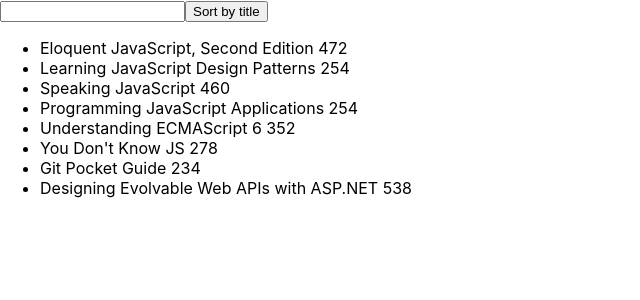
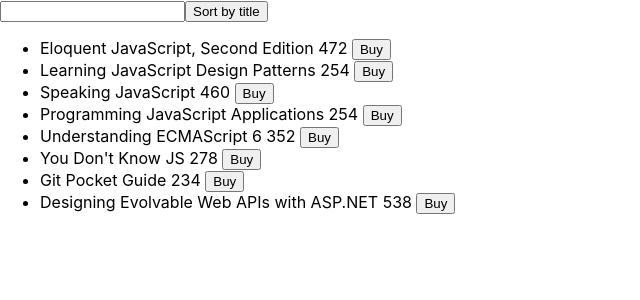
Before and after one commit to piotrkolanus/bookstore, a React (Create React App) app: page / in a window 1280 px wide. Shown: the top 300 px of the page, without its empty margins (0-640 px from the left). Built offline with nearby package versions, Linux system fonts and the light colour scheme; the HTML template or start-up script is replaced by a standard one.

Commit message:
addToCart method working

```diff
--- a/src/components/Book.js
+++ b/src/components/Book.js
@@ -1,9 +1,16 @@
 import React from 'react';
 
-const Book = ({ title, isbn = '', pages = '' }) => {
+const Book = ({ title, isbn, pages, addToCart, isAddedToCart }) => {
+  const handleClick = () => {
+    addToCart(isbn);
+    console.log(isbn);
+  };
   return (
     <li key={isbn}>
-      {title} {pages}
+      {title} {pages} {isAddedToCart}
+      <button onClick={handleClick} type="button">
+        Buy
+      </button>
     </li>
   );
 };
--- a/src/containers/BookList.js
+++ b/src/containers/BookList.js
@@ -112,9 +112,8 @@
   };
 
   filterBooksHandler = e => {
-    const currentBooks = [...this.state.books];
-
-    const filtered = currentBooks.filter(book =>
+    const { books } = this.state;
+    const filtered = books.filter(book =>
       book.title.toLowerCase().includes(e.target.value.toLowerCase())
     );
 
@@ -132,6 +131,16 @@
     const sorted = currentBooks.sort((a, b) => a.title.localeCompare(b.title));
 
     this.setState({ books: sorted });
+  };
+
+  addToCartHandle = id => {
+    const currentBooks = [...this.state.books];
+
+    const booksAfterAddingAnyToCart = currentBooks.map(book =>
+      book.isbn === id ? { ...book, isAddedToCart: true } : book
+    );
+
+    this.setState({ books: booksAfterAddingAnyToCart });
   };
 
   // rethink
@@ -161,6 +170,8 @@
                   isbn={book.isbn}
                   pages={book.pages}
                   key={book.isbn}
+                  addToCart={this.addToCartHandle}
+                  isAddedToCart={book.isAddedToCart}
                 />
               ))
             : filteredBooks.map(book => (
@@ -169,6 +180,7 @@
                   isbn={book.isbn}
                   pages={book.pages}
                   key={book.isbn}
+                  addToCart={this.addToCartHandle}
                 />
               ))}
         </ul>
```
